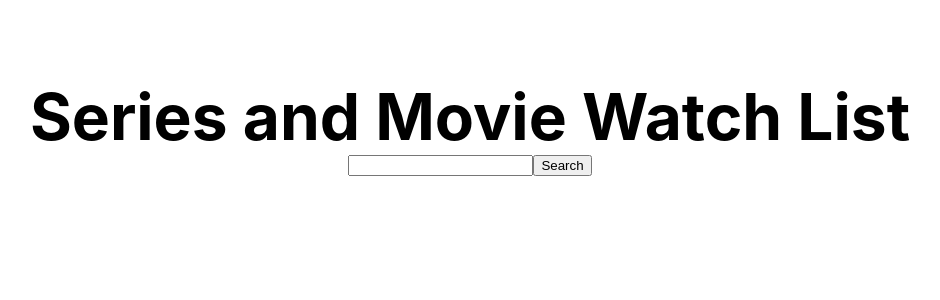
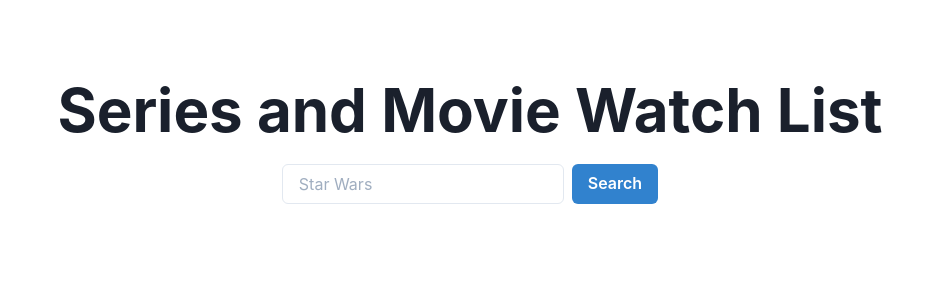
Before and after one commit to aandrade1980/series-movie-watch-list, a Next.js app: page / in a window 1280 px wide. Shown: the top 300 px of the page, without its empty margins (170-1110 px from the left). Built offline with nearby package versions, Linux system fonts and the light colour scheme.

Commit message:
Added chakra ui and updated some styles

```diff
--- a/components/MovieList.jsx
+++ b/components/MovieList.jsx
@@ -1,3 +1,4 @@
+import { Text, Tooltip } from '@chakra-ui/react';
 import Image from 'next/image';
 
 const MovieList = ({ movies = [] }) => {
@@ -23,7 +24,10 @@ const MovieList = ({ movies = [] }) => {
             cursor: 'pointer',
           }}
         >
-          <span>{movie.Title}</span>
+          <Tooltip label={movie.Title} hasArrow bg="gray.300" color="black">
+            <Text isTruncated>{movie.Title}</Text>
+          </Tooltip>
+
           <Image
             src={movie.Poster === 'N/A' ? '/no-poster.png' : movie.Poster}
             alt={movie.title}
--- a/package.json
+++ b/package.json
@@ -8,6 +8,10 @@
     "start": "next start"
   },
   "dependencies": {
+    "@chakra-ui/react": "^1.6.3",
+    "@emotion/react": "^11",
+    "@emotion/styled": "^11",
+    "framer-motion": "^4",
     "next": "10.2.3",
     "react": "17.0.2",
     "react-dom": "17.0.2",
--- a/pages/_app.js
+++ b/pages/_app.js
@@ -1,6 +1,7 @@
 import React from 'react';
 import { QueryClient, QueryClientProvider } from 'react-query';
 import { Hydrate } from 'react-query/hydration';
+import { ChakraProvider } from '@chakra-ui/react';
 
 import '@/styles/globals.css';
 
@@ -13,7 +14,9 @@ function MyApp({ Component, pageProps }) {
   return (
     <QueryClientProvider client={queryClientRef.current}>
       <Hydrate state={pageProps.dehydratedState}>
-        <Component {...pageProps} />
+        <ChakraProvider>
+          <Component {...pageProps} />
+        </ChakraProvider>
       </Hydrate>
     </QueryClientProvider>
   );
--- a/pages/index.js
+++ b/pages/index.js
@@ -2,11 +2,21 @@ import Head from 'next/head';
 import { useState } from 'react';
 import { useForm } from 'react-hook-form';
 import { useQuery } from 'react-query';
+import {
+  Box,
+  Button,
+  Flex,
+  Heading,
+  Input,
+  Spinner,
+  Text,
+} from '@chakra-ui/react';
 
 import { fetchMoviesAndSeries } from '@/utils/fetch';
 
+import MovieList from '@/components/MovieList';
+
 import styles from '@/styles/Home.module.css';
-import MovieList from '@/components/MovieList';
 
 export default function Home() {
   const [searchValue, setSearchValue] = useState('');
@@ -24,10 +34,6 @@ export default function Home() {
 
   const onSubmit = formData => setSearchValue(formData.searchValue);
 
-  if (isLoading) {
-    return <span>Loading...</span>;
-  }
-
   if (isError) {
     return <span>Error: {error.message}</span>;
   }
@@ -41,18 +47,47 @@ export default function Home() {
       </Head>
 
       <main className={styles.main}>
-        <h1 className={styles.title}>Series and Movie Watch List</h1>
+        <Heading as="h1" size="3xl" mb={6}>
+          Series and Movie Watch List
+        </Heading>
 
-        <div>
-          <form onSubmit={handleSubmit(onSubmit)}>
-            <input
-              type="text"
-              {...register('searchValue', { required: true })}
+        <Box mb={6}>
+          <Flex as="form" onSubmit={handleSubmit(onSubmit)}>
+            <Flex mr={2} flexDir="column">
+              <Input
+                placeholder="Star Wars"
+                type="text"
+                {...register('searchValue', { required: true })}
+              />
+              {errors.searchValue && (
+                <Text fontSize="md" color="red.500">
+                  This field is required
+                </Text>
+              )}
+            </Flex>
+            <Button
+              colorScheme="blue"
+              type="submit"
+              isLoading={isLoading}
+              loadingText="Searching"
+              spinnerPlacement="end"
+            >
+              Search
+            </Button>
+          </Flex>
+        </Box>
+
+        {isLoading && (
+          <Flex alignItems="center" h="md">
+            <Spinner
+              thickness="4px"
+              speed="0.65s"
+              emptyColor="gray.200"
+              color="blue.500"
+              size="xl"
             />
-            {errors.searchValue && <span>This field is required</span>}
-            <input type="submit" value="Search" />
-          </form>
-        </div>
+          </Flex>
+        )}
 
         {data && (
           <div>
--- a/styles/Home.module.css
+++ b/styles/Home.module.css
@@ -15,10 +15,3 @@
   flex-direction: column;
   align-items: center;
 }
-
-.title {
-  margin: 0;
-  line-height: 1.15;
-  font-size: 4rem;
-  text-align: center;
-}
```
Also changed, not shown: 1 other file (tests, documents, lock files or other folders).
